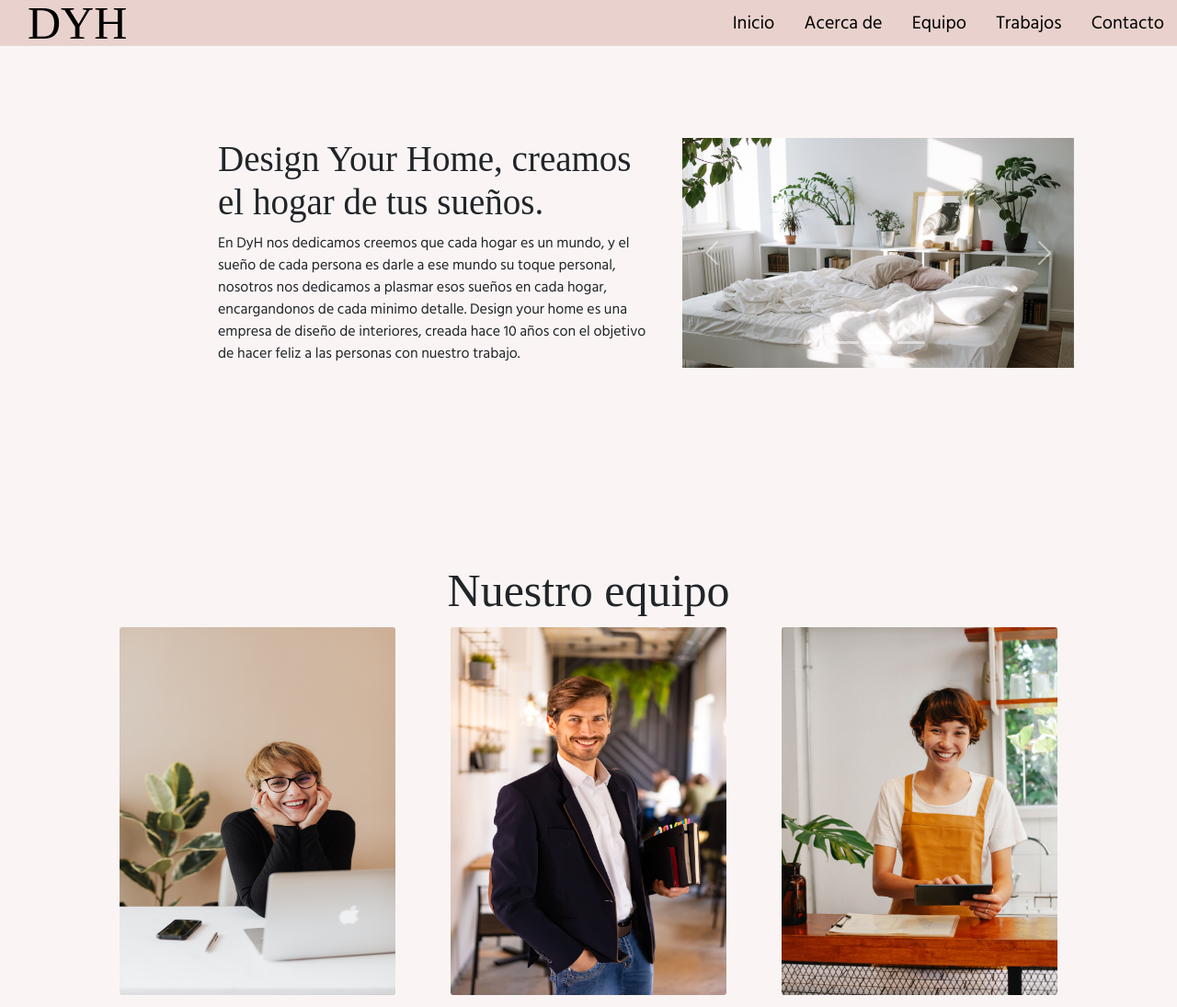
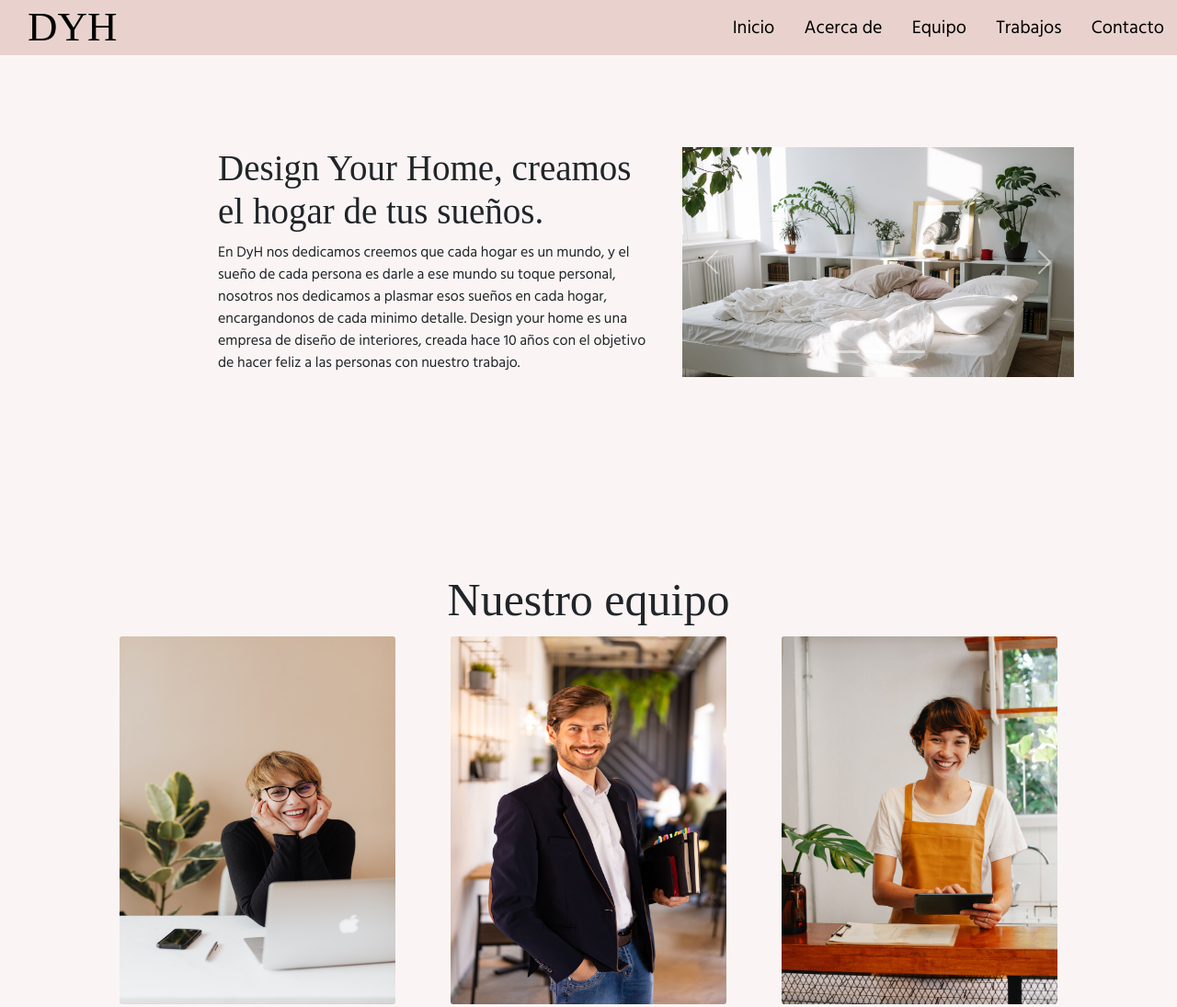
Before and after one commit to NahuelBritez/Desafio-15, a plain HTML site: page index.html in a window 1280 px wide. Shown: the top 1095 px of the page at 92% size. Drawn offline with nearby package versions, Linux system fonts and the light colour scheme; a web font is replaced by a local one.

Commit message:
cambio en el tamaño del logo

```diff
--- a/CSS/components/_header.scss
+++ b/CSS/components/_header.scss
@@ -13,11 +13,12 @@ header{
     align-items: center;
     justify-content: space-between;
     flex-direction: row;
-    height: 50px;
+    height: 60px;
+
     //Logo
     .logo{
         text-decoration: none;
-        font-size: 50px;
+        font-size: 45px;
         color: nth($color,4);
         font-family: $fuenteTitulos;
         margin-left: 30px;
```
Also changed, not shown: CSS/style.css, 1 other file.
